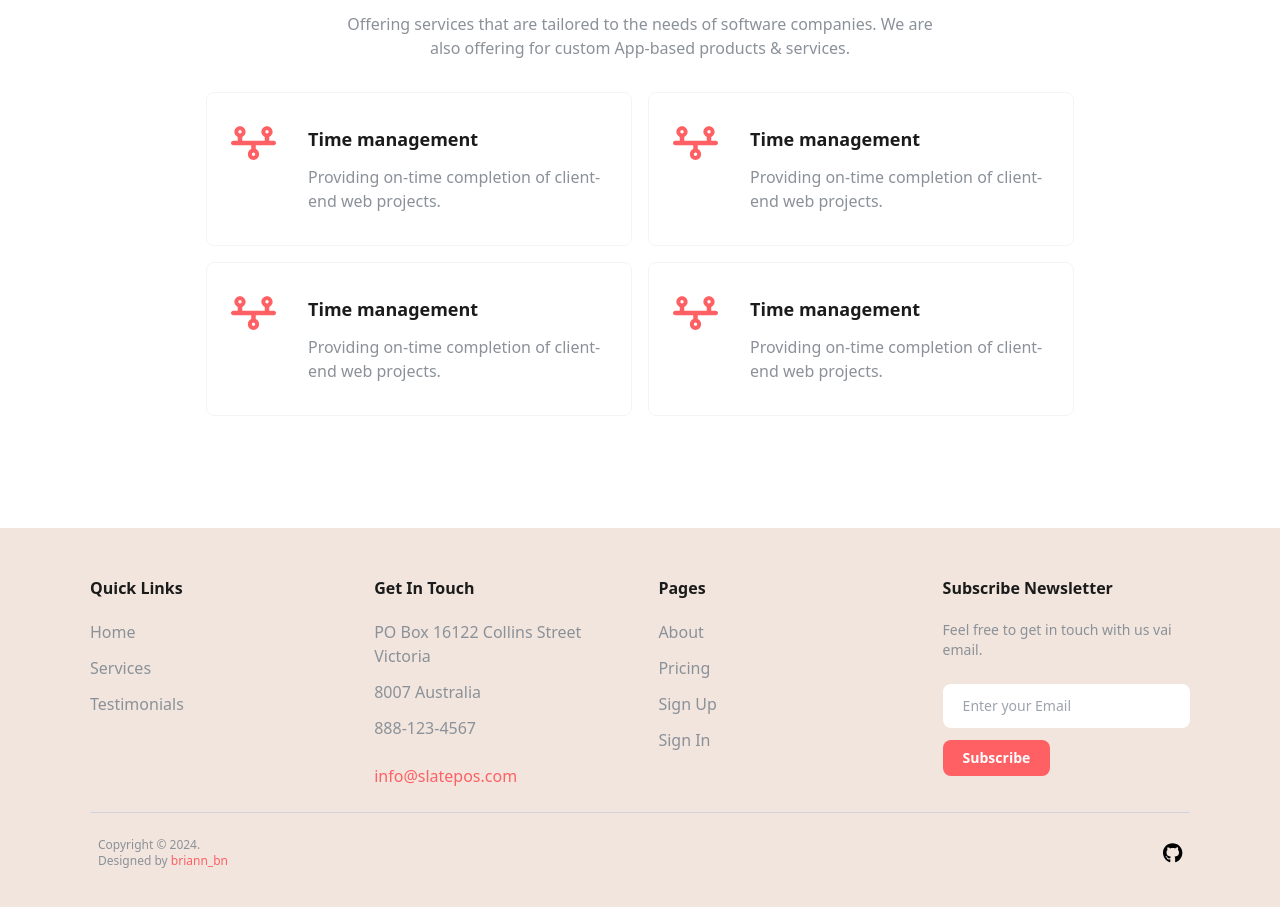
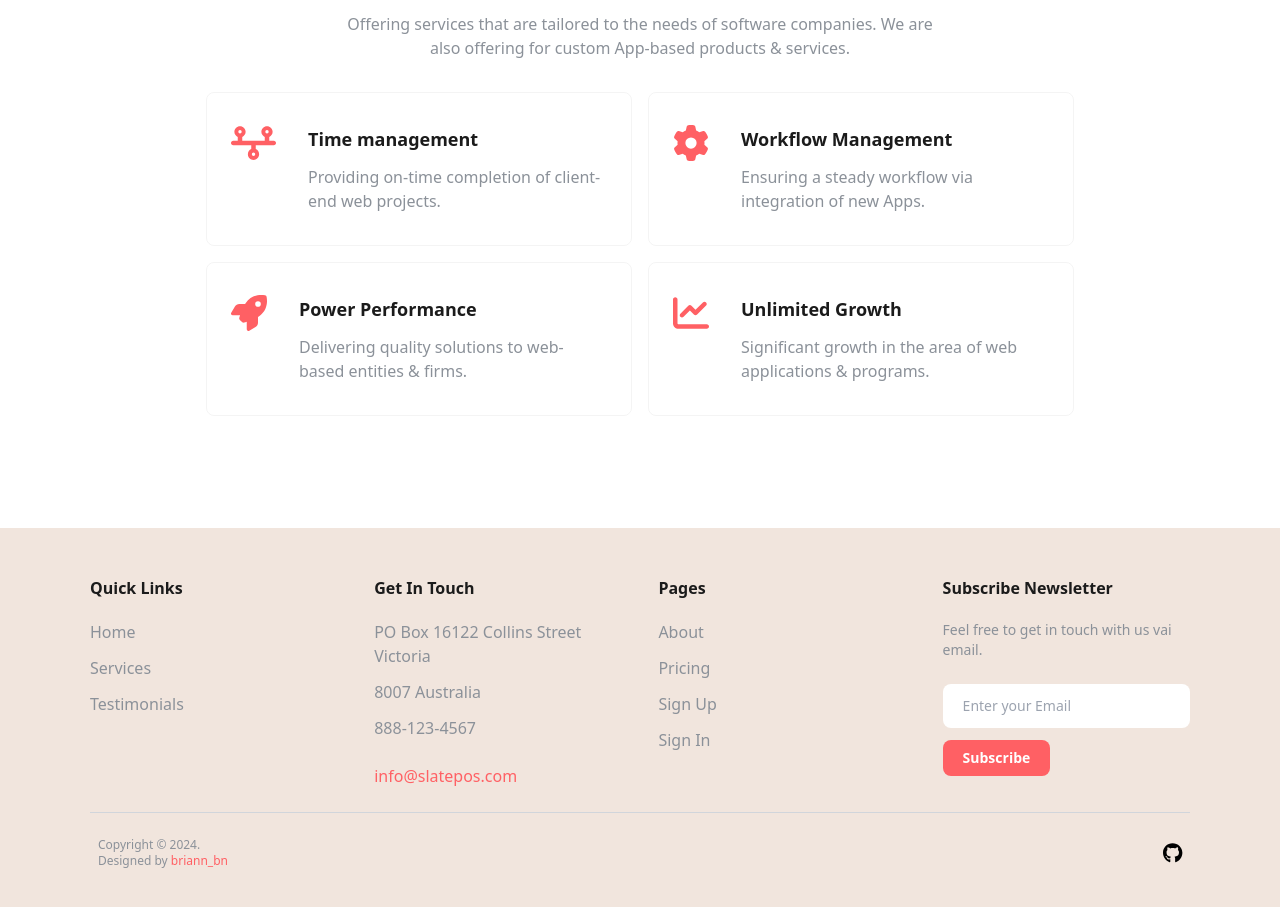
Before and after one commit to addyxx-h4ck1/slate-pos-landing-page, a Next.js app: page /about in a window 1280 px wide. Shown: the part 2440-3347 px from the top of the page. Built offline with nearby package versions, Linux system fonts and the light colour scheme.

Commit message:
updated about page section four

```diff
--- a/app/about/components/AboutPageSectionFour/AboutPageSectionFour.tsx
+++ b/app/about/components/AboutPageSectionFour/AboutPageSectionFour.tsx
@@ -1,5 +1,12 @@
 import React from 'react';
 import CardOne from './CardOne';
+import {
+  faGear,
+  faLineChart,
+  faRocket,
+  faTimeline,
+} from '@fortawesome/free-solid-svg-icons';
+import { FontAwesomeIcon } from '@fortawesome/react-fontawesome';
 
 const AboutPageSectionFour = () => {
   return (
@@ -15,10 +22,49 @@ const AboutPageSectionFour = () => {
         </p>
       </article>
       <article className="section-four w-full max-w-[900px] mt-6 px-4">
-        <CardOne />
-        <CardOne />
-        <CardOne />
-        <CardOne />
+        <CardOne
+          Icon={
+            <FontAwesomeIcon
+              icon={faTimeline}
+              className="text-primary text-4xl"
+            />
+          }
+          desciption={
+            'Providing on-time completion of client-end web projects.'
+          }
+          name={'Time management'}
+        />
+        <CardOne
+          Icon={
+            <FontAwesomeIcon icon={faGear} className="text-primary text-4xl" />
+          }
+          desciption={'Ensuring a steady workflow via integration of new Apps.'}
+          name={'Workflow Management'}
+        />
+        <CardOne
+          Icon={
+            <FontAwesomeIcon
+              icon={faRocket}
+              className="text-primary text-4xl"
+            />
+          }
+          desciption={
+            'Delivering quality solutions to web-based entities & firms.'
+          }
+          name={'Power Performance'}
+        />
+        <CardOne
+          Icon={
+            <FontAwesomeIcon
+              icon={faLineChart}
+              className="text-primary text-4xl"
+            />
+          }
+          desciption={
+            'Significant growth in the area of web applications & programs.'
+          }
+          name={'Unlimited Growth'}
+        />
       </article>
     </section>
   );
--- a/app/about/components/AboutPageSectionFour/CardOne.tsx
+++ b/app/about/components/AboutPageSectionFour/CardOne.tsx
@@ -1,18 +1,18 @@
-import { faTimeline } from '@fortawesome/free-solid-svg-icons';
-import { FontAwesomeIcon } from '@fortawesome/react-fontawesome';
 import React from 'react';
 
-const CardOne = () => {
+interface propTypes {
+  Icon: JSX.Element;
+  name: string;
+  desciption: string;
+}
+
+const CardOne: React.FC<propTypes> = ({ desciption, Icon, name }) => {
   return (
     <article className="rounded-lg p-6 py-8 flex gap-8 border-[.2px] border-[#80808017]">
-      <div className="">
-        <FontAwesomeIcon icon={faTimeline} className="text-4xl text-primary" />
-      </div>
+      <div className="">{Icon}</div>
       <div>
-        <h3 className="font-semibold text-lg mb-3">Time management</h3>
-        <p className="text-fontSecondary">
-          Providing on-time completion of client-end web projects.
-        </p>
+        <h3 className="font-semibold text-lg mb-3">{name}</h3>
+        <p className="text-fontSecondary">{desciption}</p>
       </div>
     </article>
   );
```
